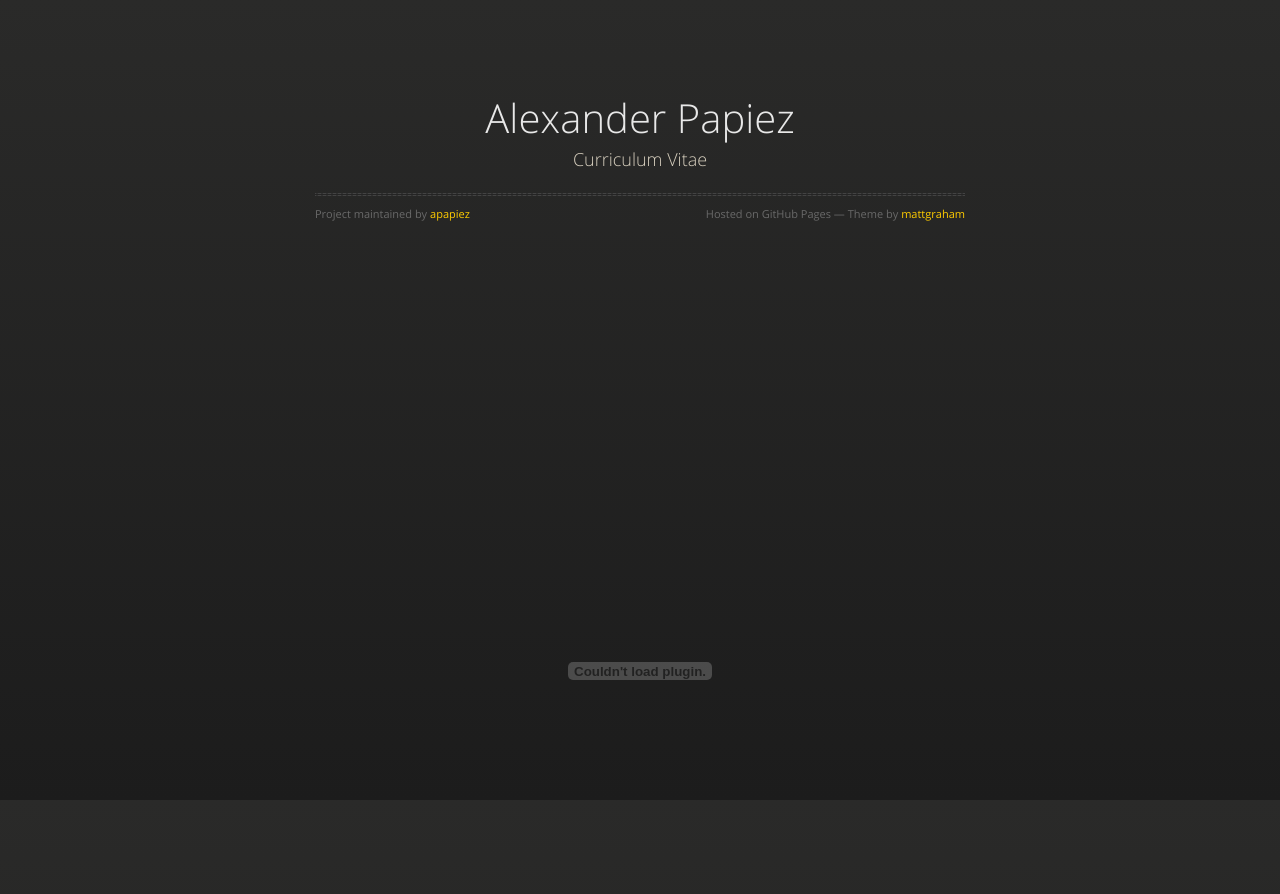
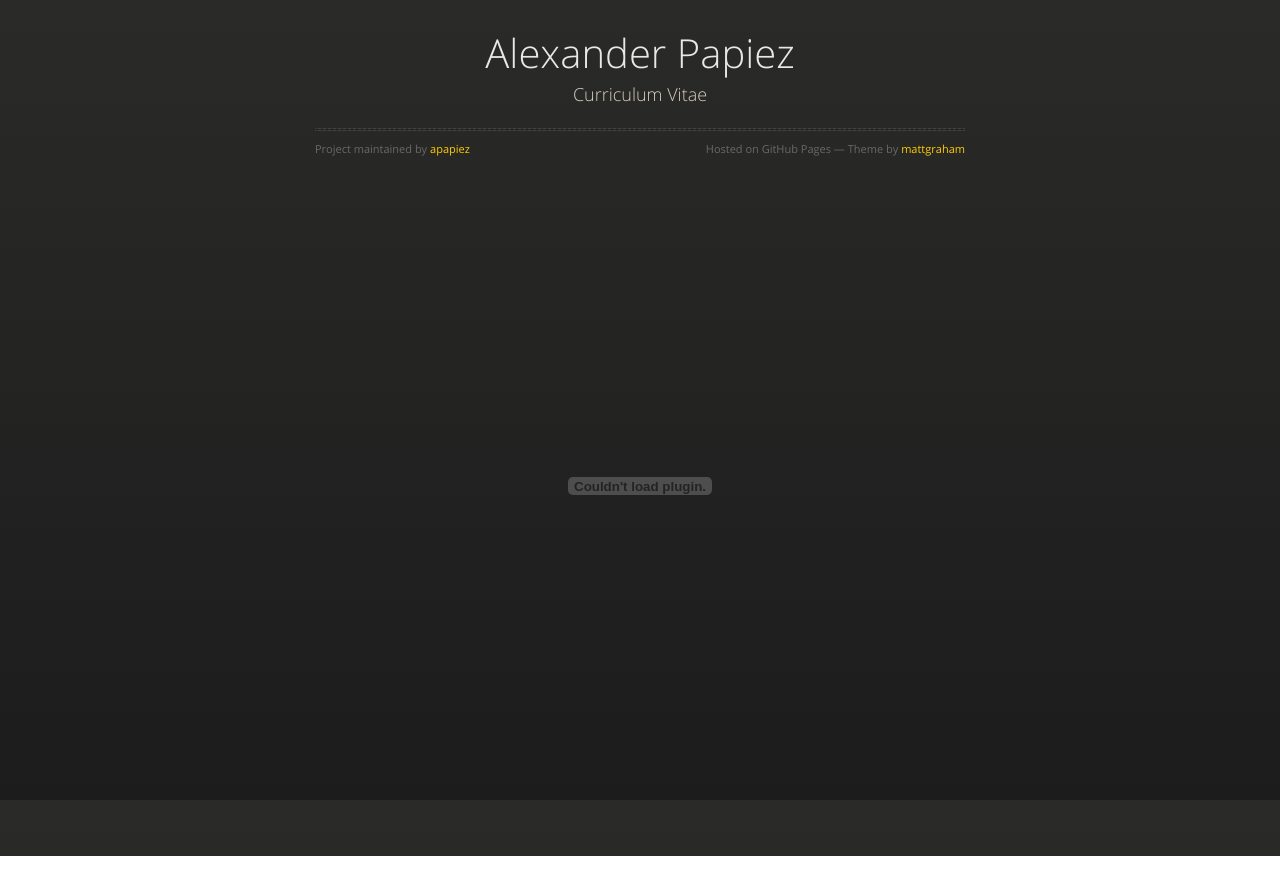
Before and after one commit to apapiez/CV, a plain HTML site: page index.html in a window 1280 px wide. After the commit the page ends 856 px from the top, so only its background shows below. Drawn offline with nearby package versions, Linux system fonts and the light colour scheme.

Commit message:
removed some padding and changed lengths so no scroll is needed on default browser size

```diff
--- a/index.html
+++ b/index.html
@@ -20,8 +20,8 @@
   <body>
          <div class="wrapper">
 
-      <section>
-        <div id="title">
+      <section style="margin-top: 5px; padding-bottom: 0px; maring-bottom: 0px;">
+        <div id="title" style="margin-bottom: 5px;">
           <h1>Alexander Papiez</h1>
           <p>Curriculum Vitae</p>
           <hr>
@@ -30,7 +30,7 @@
 
         </div>
         <center>
-	<object width="650" height="800" data="https://apapiez.github.io/CV/CV.pdf"></object></center>
+	<object width="650" height="650" data="https://apapiez.github.io/CV/CV.pdf"></object></center>
 
     </div>
     <!--[if !IE]><script>fixScale(document);</script><![endif]-->
```
